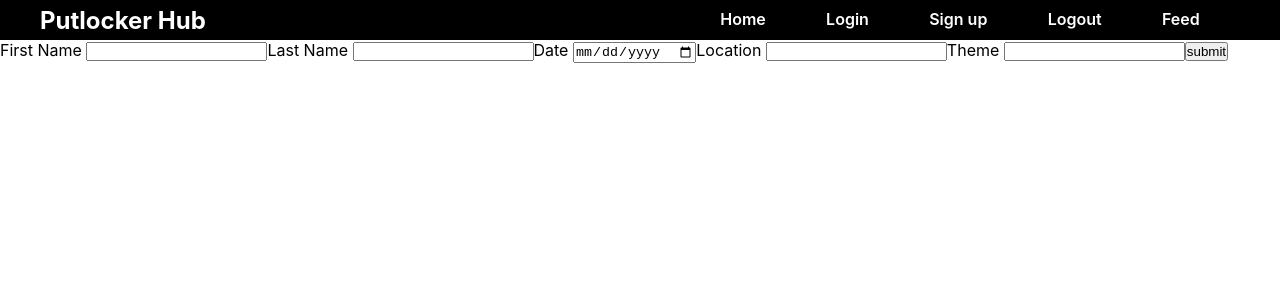
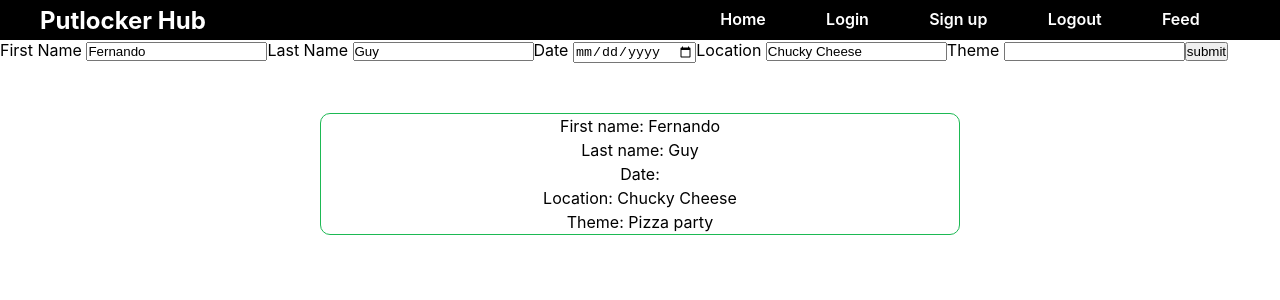
Before and after one commit to JesusNavarrete215/front-end, a React (Create React App) app: page /feed in a window 1280 px wide. Shown: the top 300 px of the page. Built offline with nearby package versions, Linux system fonts and the light colour scheme.

Commit message:
updated feed card and added styling

```diff
--- a/src/App.css
+++ b/src/App.css
@@ -68,3 +68,20 @@ header h2 a{
 	justify-content: center;
 	align-items: center;
 }
+
+/* Feed card styling */
+
+.feed-card {
+	display: flex;
+	flex-direction: column;
+	justify-content: center;
+	align-items: center;
+	margin: auto;
+	margin-top: 50px;
+	width: 50%;
+	border: 1px solid #1DB954;;
+	border-radius: 10px;
+	background-color: white;
+	color: black;
+	line-height: 1.5em;
+}
--- /dev/null
+++ b/src/components/FeedCard.js
@@ -0,0 +1,17 @@
+import React from 'react';
+
+export default function FeedCard(props) {
+	const { firstName, lastName, date, location, theme } = props
+
+	return (
+		<div>
+			<div className="feed-card">
+				<div>First name: {firstName}</div>
+				<div>Last name: {lastName}</div>
+				<div>Date: {date}</div>
+				<div>Location: {location}</div>
+				<div>Theme: {theme}</div>
+			</div>
+		</div>
+	)
+}
--- a/src/components/OrganizerForm.js
+++ b/src/components/OrganizerForm.js
@@ -1,11 +1,12 @@
 import React, { useState } from "react";
+import FeedCard from './FeedCard'
 
 const initialFormValues = {
-  firstName: "",
-  lastName: "",
-  data: "",
-  location: "",
-  theme: "",
+	firstName: "Fernando",
+	lastName: "Guy",
+	date: "",
+	location: "Chucky Cheese",
+	theme: "Pizza party",
 };
 
 export default function OrganizerFrom() {
@@ -64,6 +65,7 @@ export default function OrganizerFrom() {
 
 				<button type="submit"> submit </button>
 			</form>
+			<FeedCard firstName={formValues.firstName} lastName={formValues.lastName} date={formValues.date} location={formValues.location} theme={formValues.theme} />
 		</div>
 	);
 }
```
Lines whose indentation alone changed are shown as unchanged.
